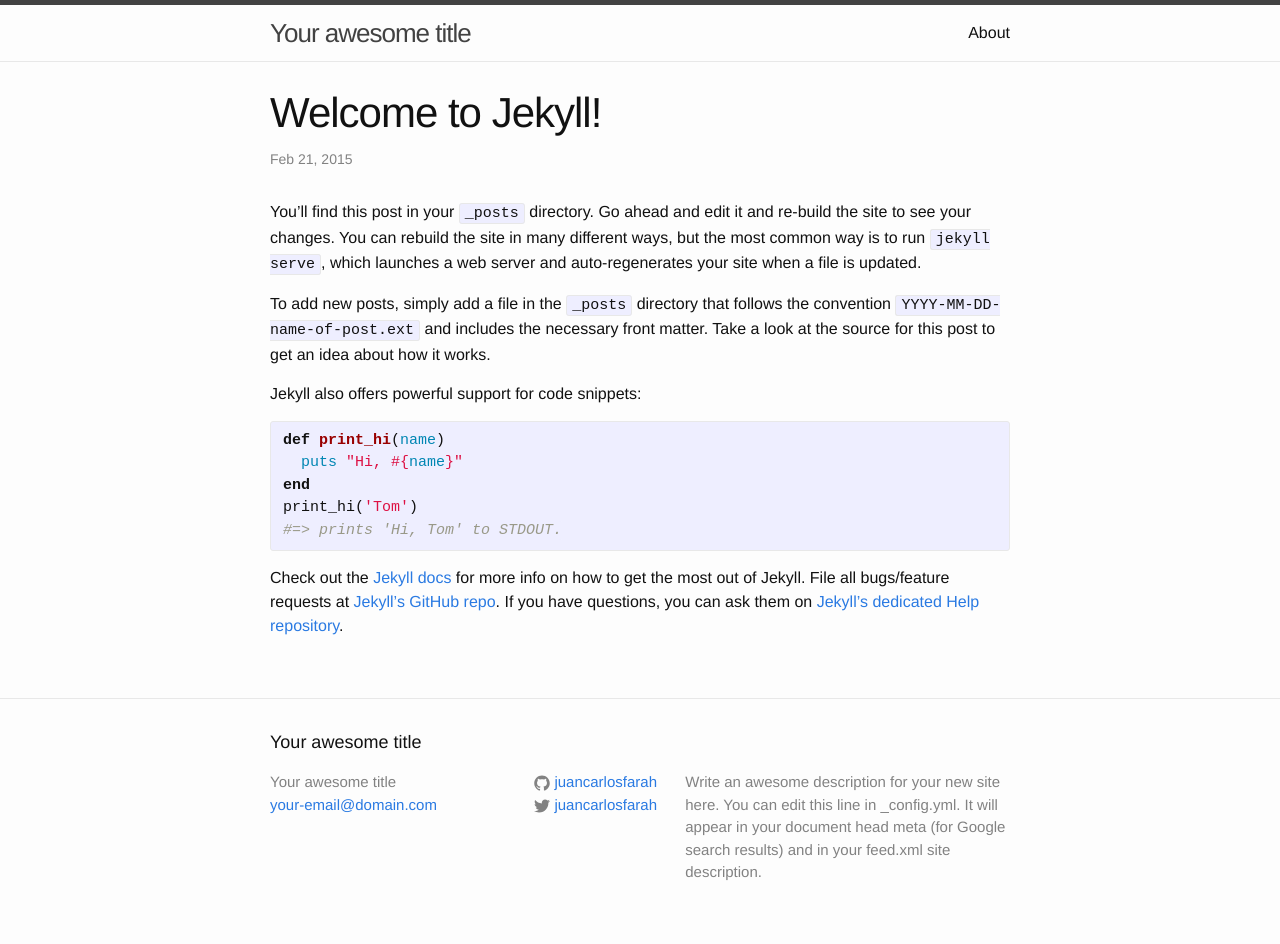
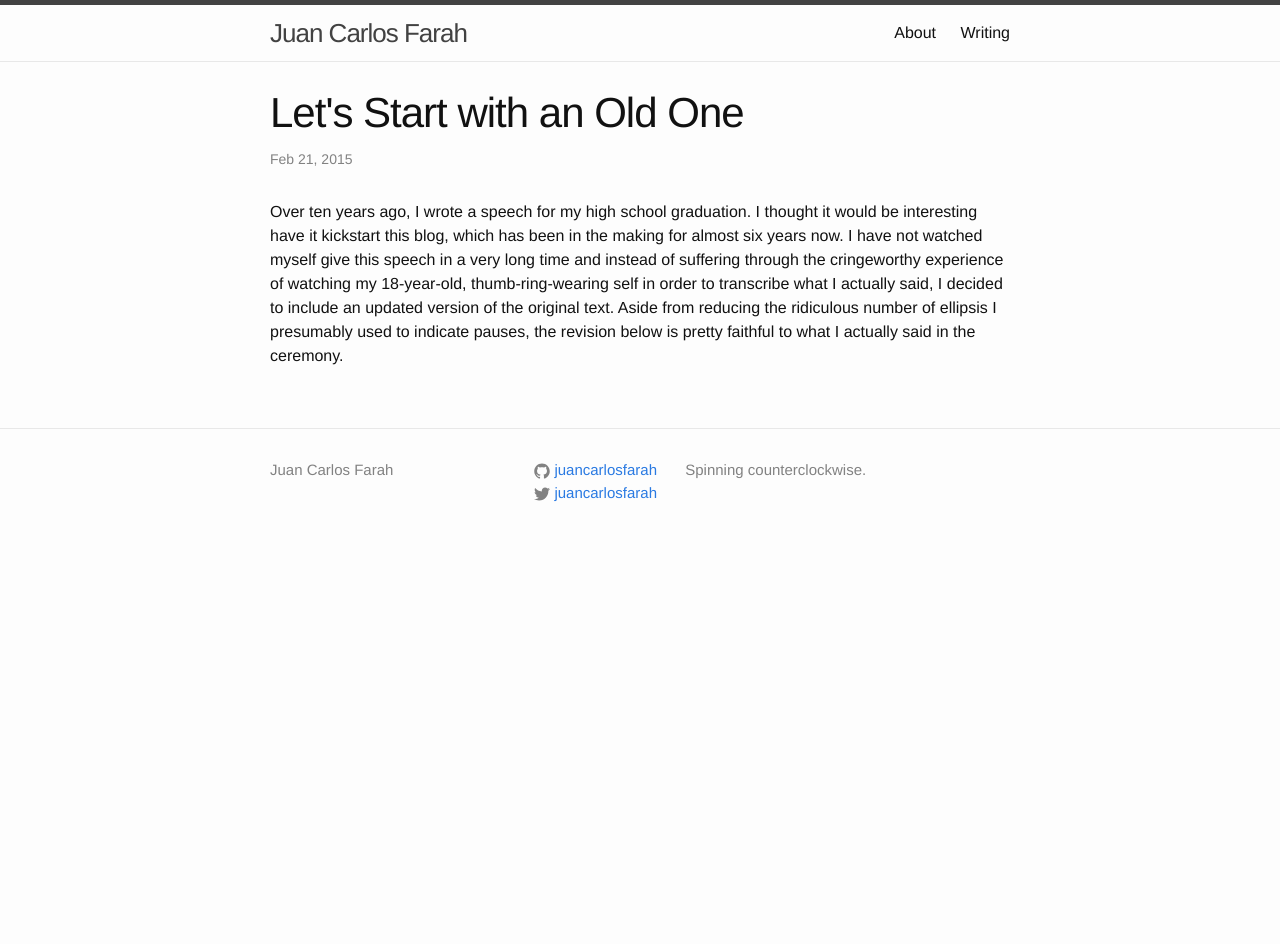
Before and after one commit to juancarlosfarah/web, a Jekyll site: the page built from _posts/2015-02-21-welcome-to-jekyll.markdown, in a window 1280 px wide. Built offline with Jekyll 4.4.1, drawn with Linux system fonts in a browser that asks for light colours; after the commit the page ends 900 px from its top, so only the background shows below that.

Commit message:
First sort of publishable version of site.

```diff
--- a/_config.yml
+++ b/_config.yml
@@ -1,10 +1,7 @@
 # Site settings
-title: Your awesome title
+title: Juan Carlos Farah
 email: your-email@domain.com
-description: > # this means to ignore newlines until "baseurl:"
-  Write an awesome description for your new site here. You can edit this
-  line in _config.yml. It will appear in your document head meta (for
-  Google search results) and in your feed.xml site description.
+description:    Spinning counterclockwise.
 baseurl: "" # the subpath of your site, e.g. /blog/
 url: "http://juancarlosfarah.com" # the base hostname & protocol for your site
 twitter_username: juancarlosfarah
@@ -13,3 +10,11 @@ github_username:  juancarlosfarah
 # Build settings
 markdown:       kramdown
 highlighter:    pygments
+
+# Collections
+collections:
+    menu:
+        output: true
+        permalink: /:path/
+    writing:
+        output: true
--- a/_includes/footer.html
+++ b/_includes/footer.html
@@ -2,24 +2,25 @@
 
     <div class="wrapper">
 
-    <h2 class="footer-heading">{{ site.title }}</h2>
+        <!--<h2 class="footer-heading">{{ site.title }}</h2>-->
 
         <div class="footer-col-wrapper">
             <div class="footer-col  footer-col-1">
                 <ul class="contact-list">
                     <li>{{ site.title }}</li>
-          <li><a href="mailto:{{ site.email }}">{{ site.email }}</a></li>
+                    <!--<li><a href="mailto:{{ site.email }}">{{ site.email }}</a></li>-->
                 </ul>
             </div>
 
-      <div class="footer-col  footer-col-2">
+            <div class="footer-col footer-col-2">
                 <ul class="social-media-list">
                     {% if site.github_username %}
                     <li>
                         <a href="https://github.com/{{ site.github_username }}">
               <span class="icon  icon--github">
                 <svg viewBox="0 0 16 16">
-                  <path fill="#828282" d="M7.999,0.431c-4.285,0-7.76,3.474-7.76,7.761 c0,3.428,2.223,6.337,5.307,7.363c0.388,0.071,0.53-0.168,0.53-0.374c0-0.184-0.007-0.672-0.01-1.32 c-2.159,0.469-2.614-1.04-2.614-1.04c-0.353-0.896-0.862-1.135-0.862-1.135c-0.705-0.481,0.053-0.472,0.053-0.472 c0.779,0.055,1.189,0.8,1.189,0.8c0.692,1.186,1.816,0.843,2.258,0.645c0.071-0.502,0.271-0.843,0.493-1.037 C4.86,11.425,3.049,10.76,3.049,7.786c0-0.847,0.302-1.54,0.799-2.082C3.768,5.507,3.501,4.718,3.924,3.65 c0,0,0.652-0.209,2.134,0.796C6.677,4.273,7.34,4.187,8,4.184c0.659,0.003,1.323,0.089,1.943,0.261 c1.482-1.004,2.132-0.796,2.132-0.796c0.423,1.068,0.157,1.857,0.077,2.054c0.497,0.542,0.798,1.235,0.798,2.082 c0,2.981-1.814,3.637-3.543,3.829c0.279,0.24,0.527,0.713,0.527,1.437c0,1.037-0.01,1.874-0.01,2.129 c0,0.208,0.14,0.449,0.534,0.373c3.081-1.028,5.302-3.935,5.302-7.362C15.76,3.906,12.285,0.431,7.999,0.431z"/>
+                    <path fill="#828282"
+                          d="M7.999,0.431c-4.285,0-7.76,3.474-7.76,7.761 c0,3.428,2.223,6.337,5.307,7.363c0.388,0.071,0.53-0.168,0.53-0.374c0-0.184-0.007-0.672-0.01-1.32 c-2.159,0.469-2.614-1.04-2.614-1.04c-0.353-0.896-0.862-1.135-0.862-1.135c-0.705-0.481,0.053-0.472,0.053-0.472 c0.779,0.055,1.189,0.8,1.189,0.8c0.692,1.186,1.816,0.843,2.258,0.645c0.071-0.502,0.271-0.843,0.493-1.037 C4.86,11.425,3.049,10.76,3.049,7.786c0-0.847,0.302-1.54,0.799-2.082C3.768,5.507,3.501,4.718,3.924,3.65 c0,0,0.652-0.209,2.134,0.796C6.677,4.273,7.34,4.187,8,4.184c0.659,0.003,1.323,0.089,1.943,0.261 c1.482-1.004,2.132-0.796,2.132-0.796c0.423,1.068,0.157,1.857,0.077,2.054c0.497,0.542,0.798,1.235,0.798,2.082 c0,2.981-1.814,3.637-3.543,3.829c0.279,0.24,0.527,0.713,0.527,1.437c0,1.037-0.01,1.874-0.01,2.129 c0,0.208,0.14,0.449,0.534,0.373c3.081-1.028,5.302-3.935,5.302-7.362C15.76,3.906,12.285,0.431,7.999,0.431z"/>
                 </svg>
               </span>
 
@@ -31,7 +32,7 @@
                     {% if site.twitter_username %}
                     <li>
                         <a href="https://twitter.com/{{ site.twitter_username }}">
-              <span class="icon  icon--twitter">
+              <span class="icon icon--twitter">
                 <svg viewBox="0 0 16 16">
                     <path fill="#828282" d="M15.969,3.058c-0.586,0.26-1.217,0.436-1.878,0.515c0.675-0.405,1.194-1.045,1.438-1.809
                   c-0.632,0.375-1.332,0.647-2.076,0.793c-0.596-0.636-1.446-1.033-2.387-1.033c-1.806,0-3.27,1.464-3.27,3.27 c0,0.256,0.029,0.506,0.085,0.745C5.163,5.404,2.753,4.102,1.14,2.124C0.859,2.607,0.698,3.168,0.698,3.767 c0,1.134,0.577,2.135,1.455,2.722C1.616,6.472,1.112,6.325,0.671,6.08c0,0.014,0,0.027,0,0.041c0,1.584,1.127,2.906,2.623,3.206 C3.02,9.402,2.731,9.442,2.433,9.442c-0.211,0-0.416-0.021-0.615-0.059c0.416,1.299,1.624,2.245,3.055,2.271 c-1.119,0.877-2.529,1.4-4.061,1.4c-0.264,0-0.524-0.015-0.78-0.046c1.447,0.928,3.166,1.469,5.013,1.469 c6.015,0,9.304-4.983,9.304-9.304c0-0.142-0.003-0.283-0.009-0.423C14.976,4.29,15.531,3.714,15.969,3.058z"/>
@@ -45,11 +46,21 @@
                 </ul>
             </div>
 
-      <div class="footer-col  footer-col-3">
+            <div class="footer-col footer-col-3">
                 <p class="text">{{ site.description }}</p>
             </div>
         </div>
 
     </div>
 
+    <script>
+        (function(i,s,o,g,r,a,m){i['GoogleAnalyticsObject']=r;i[r]=i[r]||function(){
+            (i[r].q=i[r].q||[]).push(arguments)},i[r].l=1*new Date();a=s.createElement(o),
+                m=s.getElementsByTagName(o)[0];a.async=1;a.src=g;m.parentNode.insertBefore(a,m)
+        })(window,document,'script','//www.google-analytics.com/analytics.js','ga');
+
+        ga('create', 'UA-60228396-1', 'auto');
+        ga('send', 'pageview');
+    </script>
+
 </footer>
--- a/_includes/header.html
+++ b/_includes/header.html
@@ -14,7 +14,7 @@
       </a>
 
       <div class="trigger">
-        {% for page in site.pages %}
+        {% for page in site.menu %}
           {% if page.title %}
           <a class="page-link" href="{{ page.url | prepend: site.baseurl }}">{{ page.title }}</a>
           {% endif %}
--- a/_layouts/page.html
+++ b/_layouts/page.html
@@ -2,13 +2,10 @@
 layout: default
 ---
 <div class="post">
-
     <header class="post-header">
         <h1 class="post-title">{{ page.title }}</h1>
     </header>
-
     <article class="post-content">
         {{ content }}
     </article>
-
 </div>
--- a/_posts/2015-02-21-welcome-to-jekyll.markdown
+++ b/_posts/2015-02-21-welcome-to-jekyll.markdown
@@ -1,25 +1,16 @@
 ---
 layout: post
-title:  "Welcome to Jekyll!"
-date:   2015-02-21 18:34:48
-categories: jekyll update
+title:  "Let's Start with an Old One"
+date:   2015-02-21 19:12:12
+categories: graduation speech
 ---
-You’ll find this post in your `_posts` directory. Go ahead and edit it and re-build the site to see your changes. You can rebuild the site in many different ways, but the most common way is to run `jekyll serve`, which launches a web server and auto-regenerates your site when a file is updated.
 
-To add new posts, simply add a file in the `_posts` directory that follows the convention `YYYY-MM-DD-name-of-post.ext` and includes the necessary front matter. Take a look at the source for this post to get an idea about how it works.
-
-Jekyll also offers powerful support for code snippets:
-
-{% highlight ruby %}
-def print_hi(name)
-  puts "Hi, #{name}"
-end
-print_hi('Tom')
-#=> prints 'Hi, Tom' to STDOUT.
-{% endhighlight %}
-
-Check out the [Jekyll docs][jekyll] for more info on how to get the most out of Jekyll. File all bugs/feature requests at [Jekyll’s GitHub repo][jekyll-gh]. If you have questions, you can ask them on [Jekyll’s dedicated Help repository][jekyll-help].
-
-[jekyll]:      http://jekyllrb.com
-[jekyll-gh]:   https://github.com/jekyll/jekyll
-[jekyll-help]: https://github.com/jekyll/jekyll-help
+Over ten years ago, I wrote a speech for my high school graduation. I thought
+it would be interesting have it kickstart this blog, which has been in the
+making for almost six years now. I have not watched myself give this speech in
+a very long time and instead of suffering through the cringeworthy experience
+of watching my 18-year-old, thumb-ring-wearing self in order to transcribe
+what I actually said, I decided to include an updated version of the original
+text. Aside from reducing the ridiculous number of ellipsis I presumably
+used to indicate pauses, the revision below is pretty faithful to what I
+actually said in the ceremony.
```
Also changed, not shown: _menu/about.md (added, +22 -0 lines), _menu/writing.md (added, +17 -0 lines), about.md (deleted, +0 -11 lines), index.html (+20 -12 lines), writing/en/high-school-graduation-speech.md (added, +69 -0 lines), writing/es/acentos.md (added, +44 -0 lines), writing/es/angeles.md (added, +61 -0 lines), assets/maghrib_hyde_park.jpg (added). Lines whose indentation alone changed are shown as unchanged.
